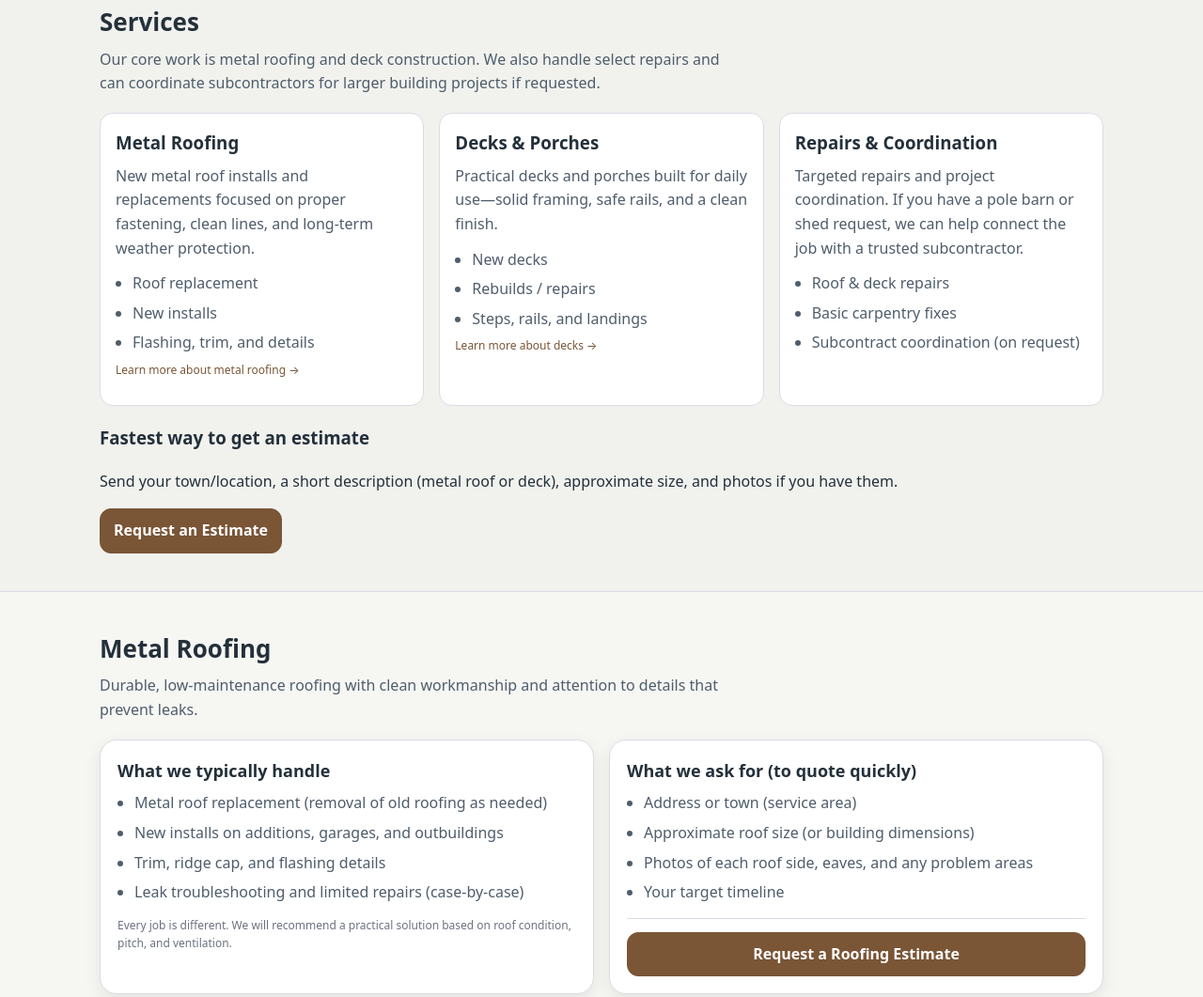
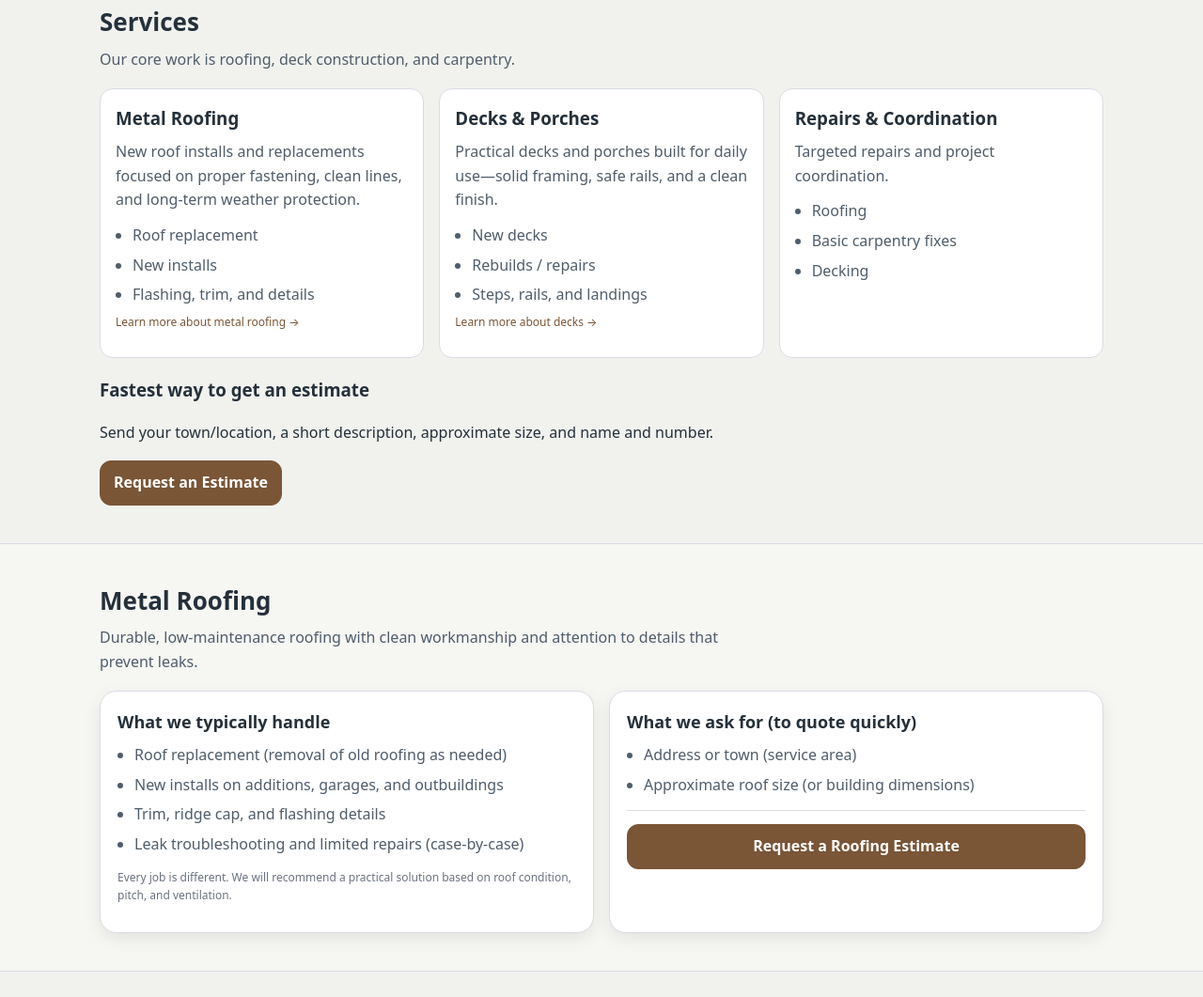
Before and after one commit to WaglersConstruction/WaglerConstruction, a plain HTML site: page index.html in a window 1280 px wide. Shown: the part 637-1698 px from the top of the page at 94% size. Drawn offline with Linux system fonts and the light colour scheme.

Commit message:
Update index.html
removed gpt's nonsense.

```diff
--- a/index.html
+++ b/index.html
@@ -122,8 +122,7 @@
         <div class="section-head">
           <h2>Services</h2>
           <p>
-            Our core work is metal roofing and deck construction. We also handle select repairs and can
-            coordinate subcontractors for larger building projects if requested.
+            Our core work is roofing, deck construction, and carpentry.
           </p>
         </div>
 
@@ -131,7 +130,7 @@
           <article class="feature">
             <h3>Metal Roofing</h3>
             <p>
-              New metal roof installs and replacements focused on proper fastening, clean lines, and long-term weather protection.
+              New roof installs and replacements focused on proper fastening, clean lines, and long-term weather protection.
             </p>
             <ul class="bullets">
               <li>Roof replacement</li>
@@ -157,13 +156,12 @@
           <article class="feature">
             <h3>Repairs & Coordination</h3>
             <p>
-              Targeted repairs and project coordination. If you have a pole barn or shed request, we can help
-              connect the job with a trusted subcontractor.
+              Targeted repairs and project coordination.
             </p>
             <ul class="bullets">
-              <li>Roof & deck repairs</li>
+              <li>Roofing</li>
               <li>Basic carpentry fixes</li>
-              <li>Subcontract coordination (on request)</li>
+              <li>Decking</li>
             </ul>
           </article>
         </div>
@@ -173,7 +171,7 @@
             <div>
               <h3>Fastest way to get an estimate</h3>
               <p>
-                Send your town/location, a short description (metal roof or deck), approximate size, and photos if you have them.
+                Send your town/location, a short description, approximate size, and name and number.
               </p>
             </div>
             <a class="btn btn-primary" href="#contact">Request an Estimate</a>
@@ -196,7 +194,7 @@
           <div class="card">
             <h3 class="card-title">What we typically handle</h3>
             <ul class="bullets">
-              <li>Metal roof replacement (removal of old roofing as needed)</li>
+              <li>Roof replacement (removal of old roofing as needed)</li>
               <li>New installs on additions, garages, and outbuildings</li>
               <li>Trim, ridge cap, and flashing details</li>
               <li>Leak troubleshooting and limited repairs (case-by-case)</li>
@@ -211,8 +209,8 @@
             <ul class="bullets">
               <li>Address or town (service area)</li>
               <li>Approximate roof size (or building dimensions)</li>
-              <li>Photos of each roof side, eaves, and any problem areas</li>
-              <li>Your target timeline</li>
+
+
             </ul>
             <div class="divider"></div>
             <a class="btn btn-primary full" href="#contact">Request a Roofing Estimate</a>
@@ -241,7 +239,7 @@
               <li>Repairs and upgrades</li>
             </ul>
             <p class="fineprint">
-              If you’re not sure whether a repair or full rebuild makes sense, send photos—we’ll give a straightforward recommendation.
+              If you’re not sure whether a repair or full rebuild makes sense, we’ll give a straightforward recommendation.
             </p>
           </div>
 
@@ -251,7 +249,7 @@
               <li>Approximate size (L × W) and height</li>
               <li>Number of steps and any landings</li>
               <li>Rail preferences (simple / enclosed)</li>
-              <li>Photos of the area</li>
+
             </ul>
             <div class="divider"></div>
             <a class="btn btn-primary full" href="#contact">Request a Deck Estimate</a>
@@ -278,8 +276,7 @@
               We keep the process straightforward: clear scope, fair estimates, and workmanship built to last.
             </p>
             <p class="card-text">
-              Our primary focus is metal roofing and deck construction. For other project types, we can discuss options
-              and coordinate subcontractors when it makes sense.
+              Whether its roofing, decks, painting, or general carpentry we've got you covered!
             </p>
           </div>
 
```
